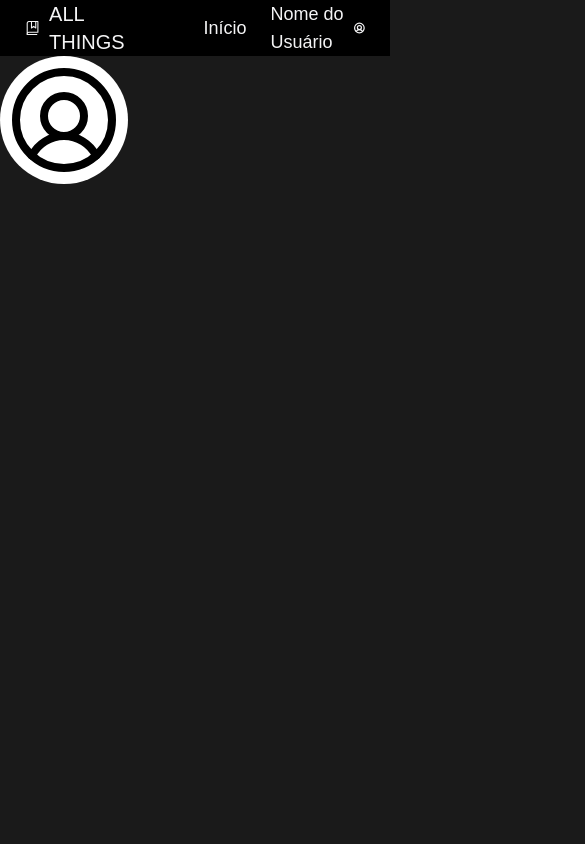
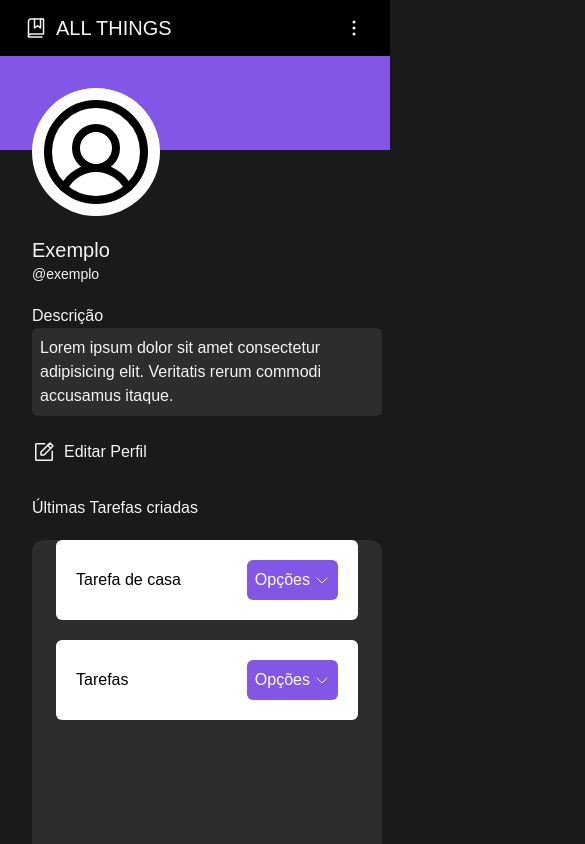
Before and after one commit to davi-souza2001/allThings, a React (Vite) app: page /userPage in a window 390 px wide. Shown: the top 844 px of the page, 585 px wide, since content can reach past the window. Built offline with nearby package versions, Linux system fonts and the light colour scheme.

Commit message:
UserPage (almost complete) + Responsive

```diff
--- a/src/components/Header/Header.tsx
+++ b/src/components/Header/Header.tsx
@@ -1,4 +1,4 @@
-import { BookBookmark, UserCircle } from "phosphor-react";
+import { BookBookmark, DotsThreeVertical, UserCircle } from "phosphor-react";
 import { Link } from "react-router-dom";
 
 export function Header(){
@@ -11,15 +11,17 @@ export function Header(){
 
             {/* Precisa fazer o modo mobile */}
             {/* Utilizar <DotsThreeVertical /> */}
-            <div className="flex flex-row items-center text-lg px-6">
-                <Link to="/" className="px-6">
+            <div className="flex flex-rowitems-center text-lg px-6">
+                <Link to="/" className="px-6 hidden md:flex">
                     Início
                 </Link>
 
-                <div className="flex flex-row items-center cursor-pointer">
-                    <p>Nome do Usuário</p>
+                <Link to="/userPage" className="hidden items-center cursor-pointer md:flex md:flex-row">
+                    Nome do Usuário
                     <UserCircle className='w-6 h-6 ml-2' weight="bold" />
-                </div>
+                </Link>
+
+                <DotsThreeVertical weight="bold" className="flex w-6 h-6 md:hidden"/>
             </div>
         </div>
     )
--- a/src/components/TasksList/TasksList.tsx
+++ b/src/components/TasksList/TasksList.tsx
@@ -2,7 +2,7 @@ import { Task } from "../Task";
 
 export function TasksList(){
     return(
-        <div className="bg-[#2D2D2D] w-[400px] min-h-[500px] rounded-xl md:w-[500px]">
+        <div className="bg-[#2D2D2D] w-[350px] min-h-[500px] rounded-xl md:w-[500px]">
             <Task taskName={'Tarefa de casa'}/>
             <Task taskName={'Tarefas'}/>
         </div>
--- /dev/null
+++ b/src/components/UserInfo/UserInfo.tsx
@@ -0,0 +1,38 @@
+import { NotePencil, UserCircle } from "phosphor-react";
+
+interface UserPageProps{
+    name?: String,
+    nickname?: String,
+    description?: String
+}
+
+export function UserInfo(props: UserPageProps){
+    return(
+        <div>
+            <div className="flex items-center justify-center bg-white text-black text-[150px] rounded-full w-32 h-32">
+                <UserCircle />
+            </div>
+
+            <div className="flex flex-col mt-5 items-start md:flex-row md:justify-between">
+                <div>
+                    <p className="text-xl">{props.name}</p>
+                    <p className="text-sm">@{props.nickname}</p>
+                </div>
+
+                <div className="flex flex-col md:flex-row w-[600px] md:justify-between">
+                    <div className="mt-5 w-[350px] md:w-[500px] md:mt-0">
+                        <p>Descrição</p>
+                        <p className="bg-[#2D2D2D] pl-2 pr-5 py-2 rounded-md">{props.description}</p>
+                    </div>
+
+                    <div className="flex flex-row items-center mt-6 md:mt-0">
+                        <NotePencil className="w-6 h-6 hover:text-brand-500 transition-colors cursor-pointer" />
+
+                        <p className="ml-2 text-md md:hidden">Editar Perfil</p>
+                    </div>
+                </div>
+            </div>
+
+        </div>
+    )
+}
--- a/src/page/Register.tsx
+++ b/src/page/Register.tsx
@@ -15,6 +15,7 @@ export function Register(){
                 </div>
 
                 <form action="" className="flex flex-col align-middle items-center">
+                    {/* Criar limitação de 20 caracteres de nome */}
                     <input
                         type="text"
                         placeholder="Nome"
@@ -22,6 +23,7 @@ export function Register(){
                         onChange={event => setName(event.target.value)}
                     />
 
+                    {/* Criar limitação de 20 caracteres de nickname */}
                     <input
                         type="text"
                         placeholder="Nickname"
@@ -29,6 +31,7 @@ export function Register(){
                         onChange={event => setNickname(event.target.value)}
                     />
 
+                    {/* Criar limitação de 100 caracteres de descrição */}
                     <textarea
                         placeholder="Uma breve descrição sobre você..."
                         className="mb-3 min-w-[304px] md:w-[400px] min-h-[120px] text-sm placeholder-zinc-400 text-zinc-100 border-zinc-600 bg-[#5B5B5B] rounded-md focus:border-brand-500 focus:ring-brand-500 focus:ring-1 focus:outline-none resize-none"
--- a/src/page/UserPage.tsx
+++ b/src/page/UserPage.tsx
@@ -1,5 +1,6 @@
-import { UserCircle } from "phosphor-react";
 import { Header } from "../components/Header/Header";
+import { TasksList } from "../components/TasksList/TasksList";
+import { UserInfo } from "../components/UserInfo/UserInfo";
 
 export function UserPage(){
     return(
@@ -8,17 +9,18 @@ export function UserPage(){
 
         <div>
             <div>
-
+                <div className="bg-brand-500 absolute h-28 w-full z-[-1] mt-[-50px]"></div>
             </div>
 
-            <div>
-                <div className="flex items-center justify-center bg-white text-black text-[150px] rounded-full w-32 h-32">
-                    <UserCircle />
-                </div>
+            <div className="mt-8 ml-8 mr-8">
+                <UserInfo name={'Exemplo'} nickname={'exemplo'} description={'Lorem ipsum dolor sit amet consectetur adipisicing elit. Veritatis rerum commodi accusamus itaque.'} />
             </div>
 
-            <div>
-
+            <div className="mt-8 ml-8">
+                <p>Últimas Tarefas criadas</p>
+                <div>
+                    <TasksList />
+                </div>
             </div>
         </div>
         </>
```
